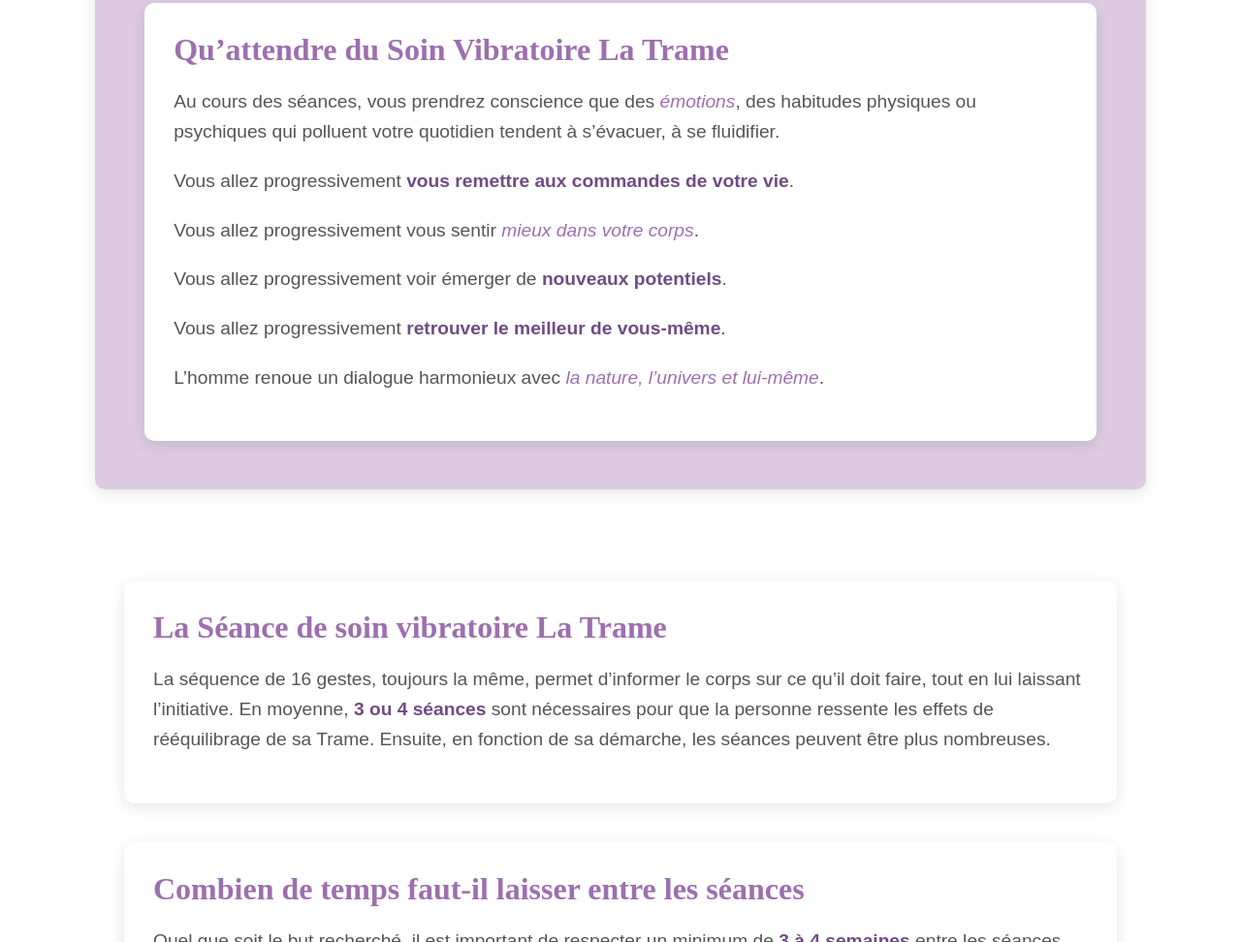
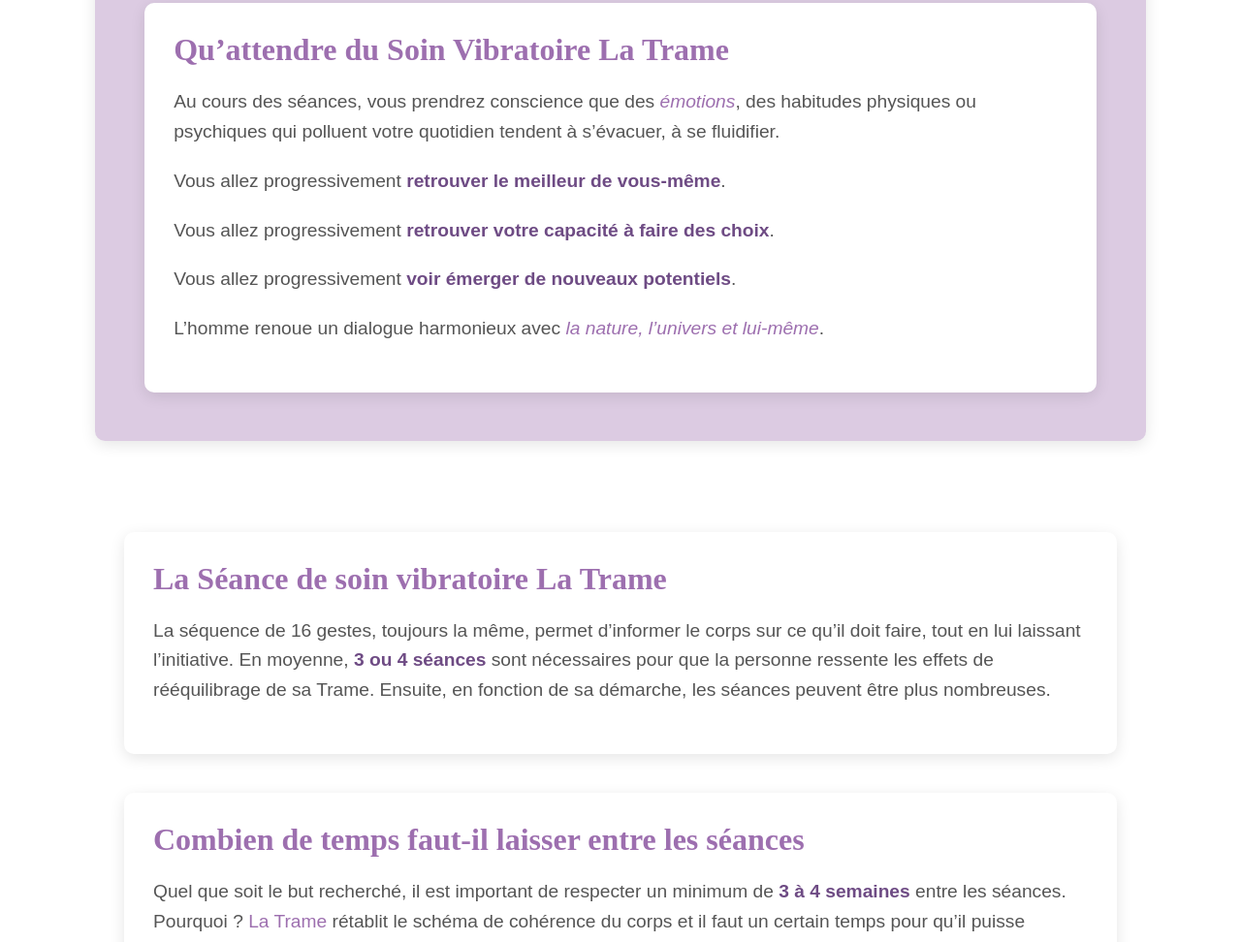
Before and after one commit to nathaliejochum-latrame/site, a website: page index.html in a window 1280 px wide. Shown: the part 3014-3986 px from the top of the page at 97% size. Drawn offline with Linux system fonts and the light colour scheme; a web font is replaced by a local one.

Commit message:
update texte section 2

```diff
--- a/index.html
+++ b/index.html
@@ -87,10 +87,10 @@
               Au cours des séances, vous prendrez conscience que des <em>émotions</em>, des habitudes physiques ou psychiques qui polluent votre quotidien tendent à s’évacuer,
               à se fluidifier.
             </p>
-            <p>Vous allez progressivement <strong>vous remettre aux commandes de votre vie</strong>.</p>
-            <p>Vous allez progressivement vous sentir <em>mieux dans votre corps</em>.</p>
-            <p>Vous allez progressivement voir émerger de <strong>nouveaux potentiels</strong>.</p>
             <p>Vous allez progressivement <strong>retrouver le meilleur de vous-même</strong>.</p>
+            <p>Vous allez progressivement <strong>retrouver votre capacité à faire des choix</strong>.</p>
+            <p>Vous allez progressivement <strong>voir émerger de nouveaux potentiels</strong>.</p>
+
             <p>L’homme renoue un dialogue harmonieux avec <em>la nature, l’univers et lui-même</em>.</p>
           </article>
         </section>
```
